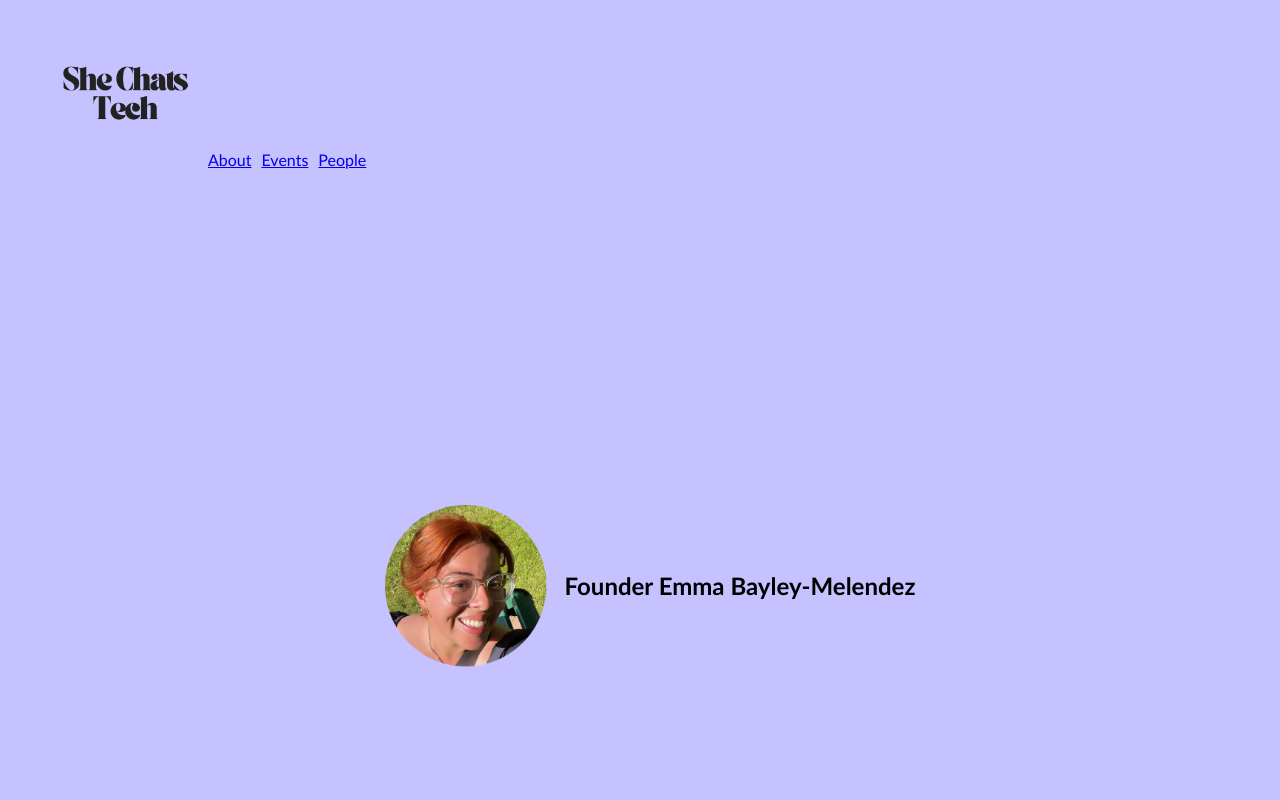
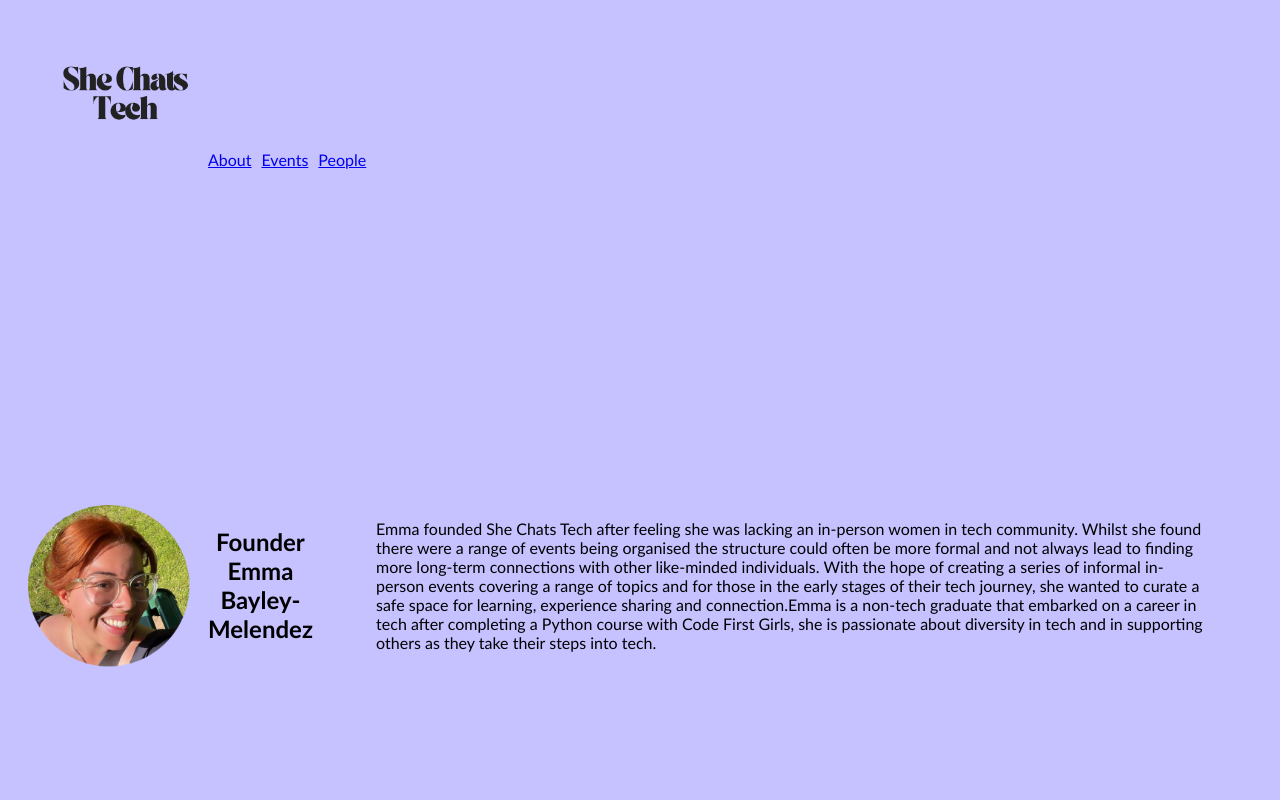
Before and after one commit to e-b-m/SheChatsTechFrontEnd, a React (Create React App) app: page /people in a window 1280 px wide. Shown: the top 800 px of the page. Built offline with nearby package versions, Linux system fonts and the light colour scheme.

Commit message:
styling to index.css and adding to people.js

```diff
--- a/src/App.js
+++ b/src/App.js
@@ -3,6 +3,8 @@ import Footer from "./components/Footer";
 import About from "./components/About";
 import People from "./components/People";
 import Events from "./components/Events";
+import Faqs from "./components/Faqs";
+import Contact from "./components/Contact";
 import "./App.css";
 import { BrowserRouter, Route, Routes } from "react-router-dom";
 import NavBar from "./components/NavBar";
@@ -17,6 +19,9 @@ function App() {
           <Route path="/about" element={<About />} />
           <Route path="/events" element={<Events />} />
           <Route path="/people" element={<People />} />
+          <Route path="/contact" element={<Contact />} />
+          <Route path="/about" element={<About />} />
+          <Route path="/faqs" element={<Faqs />} />
         </Routes>
       </BrowserRouter>
       <Footer />
--- /dev/null
+++ b/src/components/Contact.js
@@ -0,0 +1,5 @@
+const Contact = () => {
+  return <></>;
+};
+
+export default Contact;
--- /dev/null
+++ b/src/components/Faqs.js
@@ -0,0 +1,5 @@
+const Faqs = () => {
+  return <></>;
+};
+
+export default Faqs;
--- a/src/components/Footer.js
+++ b/src/components/Footer.js
@@ -1,12 +1,12 @@
 const Footer = () => {
   return (
-    <div>
+    <footer>
       <ul id="footer-elements">
-        <li>Contact</li>
+        <li>Contact </li>
         <li>About</li>
         <li>FAQs</li>
       </ul>
-    </div>
+    </footer>
   );
 };
 
--- a/src/components/People.js
+++ b/src/components/People.js
@@ -5,6 +5,19 @@ const People = () => {
     <div id="founder-picture">
       <img src={require("../images/people-founder.png")}></img>
       <h2 id="founder">Founder Emma Bayley-Melendez</h2>
+      <p id="about-em">
+        Emma founded She Chats Tech after feeling she was lacking an in-person
+        women in tech community. Whilst she found there were a range of events
+        being organised the structure could often be more formal and not always
+        lead to finding more long-term connections with other like-minded
+        individuals. With the hope of creating a series of informal in-person
+        events covering a range of topics and for those in the early stages of
+        their tech journey, she wanted to curate a safe space for learning,
+        experience sharing and connection.Emma is a non-tech graduate that
+        embarked on a career in tech after completing a Python course with Code
+        First Girls, she is passionate about diversity in tech and in supporting
+        others as they take their steps into tech.
+      </p>
     </div>
   );
 };
--- a/src/index.css
+++ b/src/index.css
@@ -68,3 +68,8 @@ li {
   font-family: 'Trebuchet MS', 'Lucida Sans Unicode', 'Lucida Grande', 'Lucida Sans', Arial, sans-serif;
   text-align: center;
 }
+
+#about-em {
+  font-family: 'Trebuchet MS', 'Lucida Sans Unicode', 'Lucida Grande', 'Lucida Sans', Arial, sans-serif;
+  padding: 5%;
+}
```
